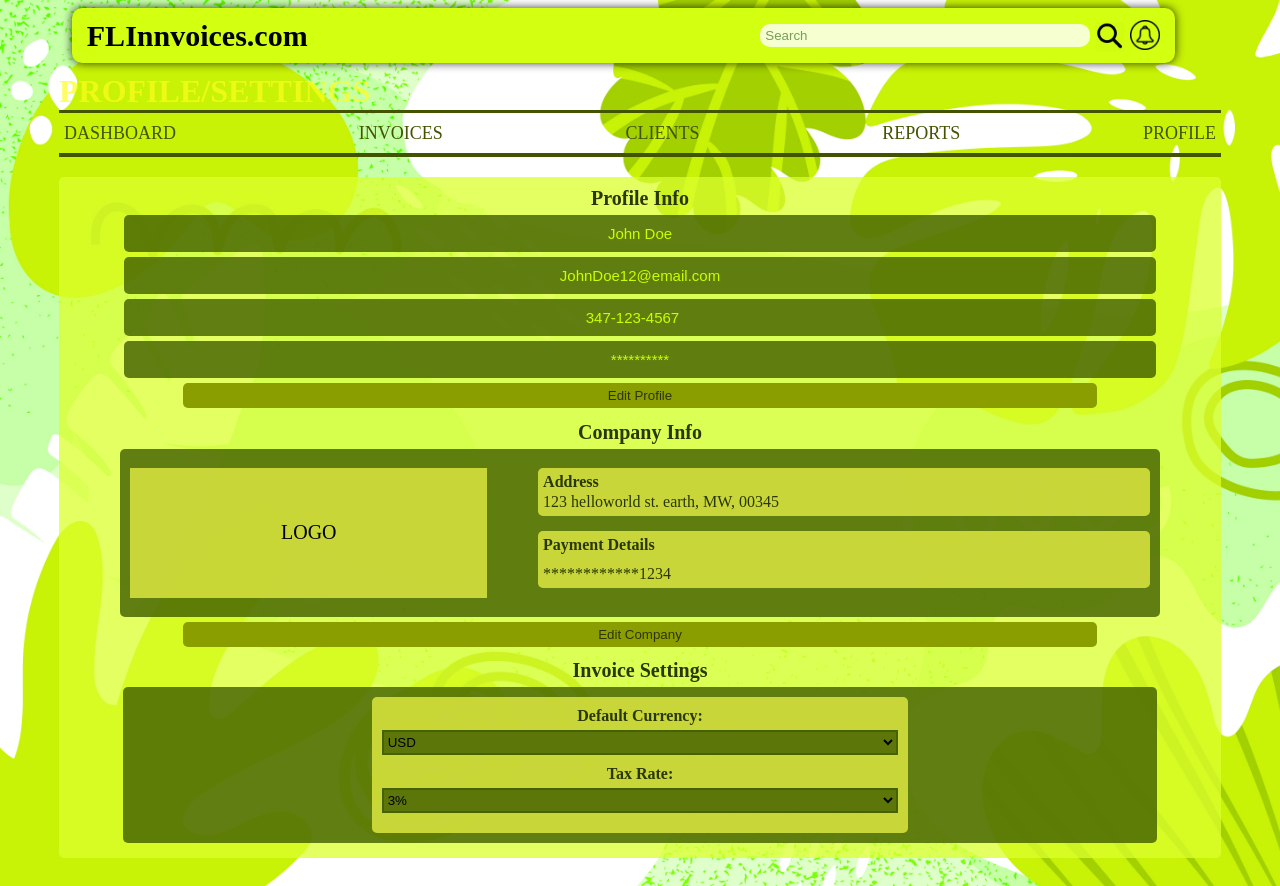
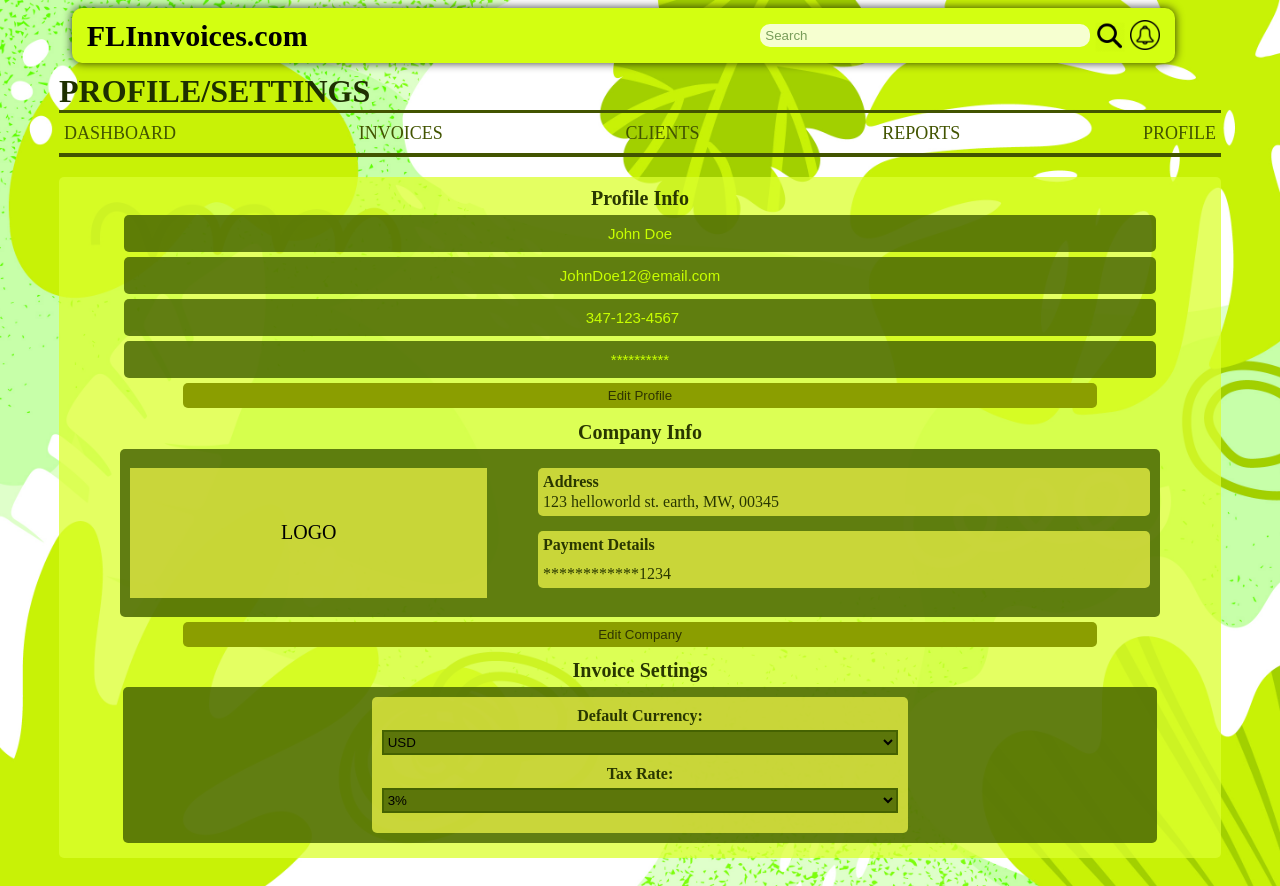
Before and after one commit to javonm63/Portfolio-P2, a React (Vite) app in the folder P2-frontend/: page /fl/settings in a window 1280 px wide. Built offline with nearby package versions, Linux system fonts and the light colour scheme.

Commit message:
frontend update: freelancer profile-settings darkmode added

```diff
--- a/P2-frontend/src/pages/fl-settings.jsx
+++ b/P2-frontend/src/pages/fl-settings.jsx
@@ -4,6 +4,8 @@ import Searchbar from "../components/searchbar.jsx";
 import WebNavbar from "../components/webNav.jsx";
 import ProfileInfoCard from '../components/profileInfoCard.jsx';
 import InvoiceSetCard from '../components/invoiceSettingsCard.jsx';
+import { useEffect } from 'react';
+import { showDarkModeHook } from '../hooks/landingPageHooks.jsx'
 
 function FlSettings() {
     const navbarHook = navbarHooks()
@@ -12,11 +14,21 @@ function FlSettings() {
     const sideNav = navbarHook.sideNav
     const setSideNav = navbarHook.setSideNav
 
+    const darkModeHook = showDarkModeHook()
+    const darkMode = darkModeHook.darkMode
+    const setDarkMode = darkModeHook.setDarkMode
+
+    useEffect(() => {
+        if (window.matchMedia('(prefers-color-scheme : dark)').matches) {
+            setDarkMode(true)
+        }
+    })
+
     return (
         <div className='flSettings-page-container'>
             <Searchbar sideNav={sideNav} setSideNav={setSideNav} setShowWebNav={setShowWebNav} />
             <div className="page-title-container">
-                <h1 className="page-titles">PROFILE/SETTINGS</h1>
+                <h1 className={darkMode ? "page-titles" : "page-titles dark"}>PROFILE/SETTINGS</h1>
             </div>
             <WebNavbar showWebNav={showWebNav} />
             <div className='settings-page-main-container'>
```
